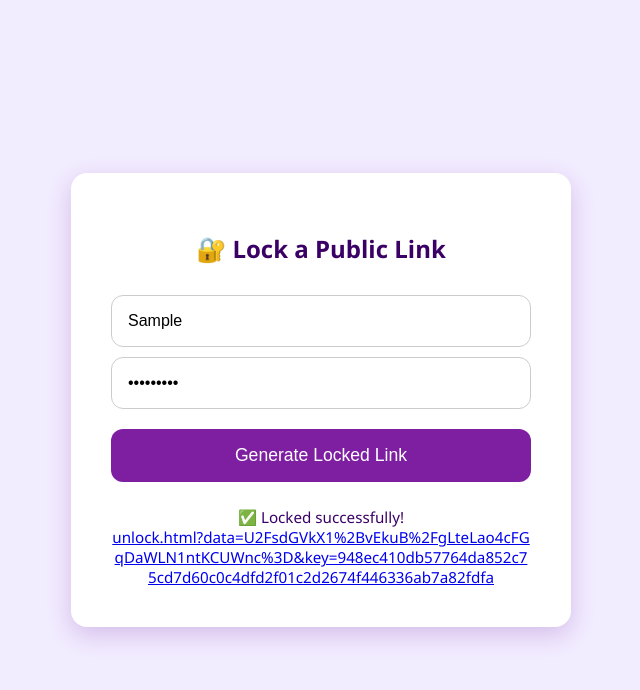
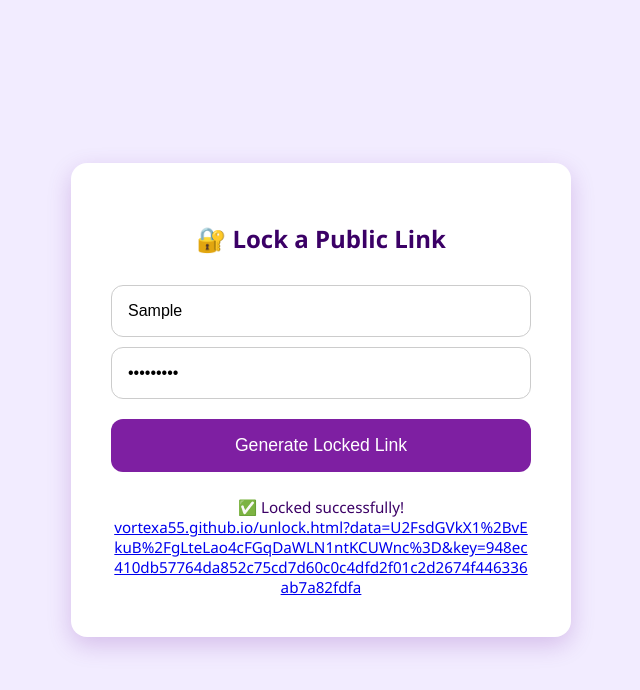
Before and after one commit to vortexa55/vortexa55.github.io, a plain HTML site: page lock.html in a window 1280 px wide. Both pictures are taken after typing "Sample", "Sample123" into the empty fields and a click on the button "Generate Locked Link". Shown: the whole page, without its empty margins (319-959 px from the left). Drawn offline with nearby package versions, Linux system fonts and the light colour scheme.

Commit message:
Update lock.html

```diff
--- a/lock.html
+++ b/lock.html
@@ -95,7 +95,7 @@
 
       const encryptedURL = CryptoJS.AES.encrypt(url, pw).toString();
       const hashedPW = await sha256(pw);
-      const lockedURL = `unlock.html?data=${encodeURIComponent(encryptedURL)}&key=${hashedPW}`;
+      const lockedURL = `vortexa55.github.io/unlock.html?data=${encodeURIComponent(encryptedURL)}&key=${hashedPW}`;
 
       document.getElementById("result").innerHTML = `
         ✅ Locked successfully!<br>
```
